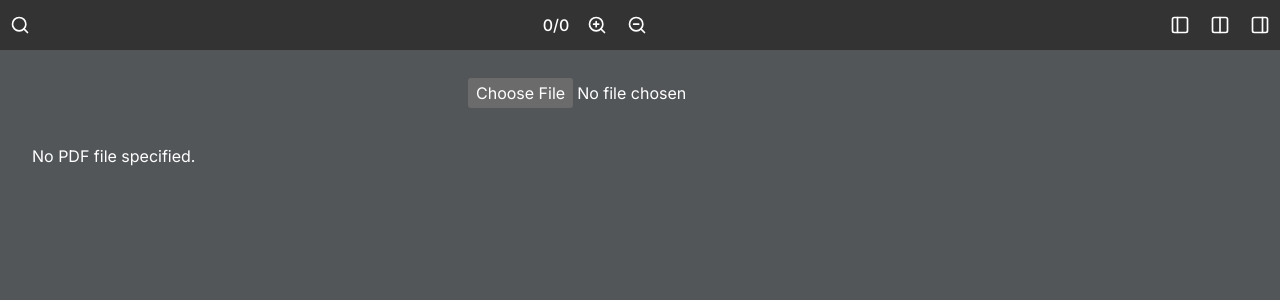
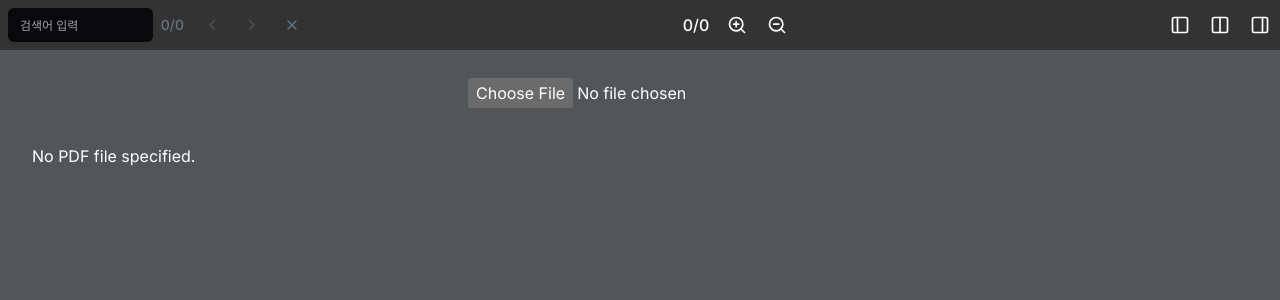
Before and after one commit to tallpizza/pdf_viewer, a Next.js app: page / in a window 1280 px wide. Shown: the top 300 px of the page. Built offline with nearby package versions, Linux system fonts and the light colour scheme.

Commit message:
search popup제거, 바로 header에 보이도록

```diff
--- a/components/searchPopup.tsx
+++ b/components/searchPopup.tsx
@@ -1,16 +1,10 @@
 // SearchPopover.tsx
 import { useState, useEffect } from "react";
 import { Button } from "@/components/ui/button";
-import {
-  Popover,
-  PopoverContent,
-  PopoverTrigger,
-} from "@/components/ui/popover";
 import { Input } from "@/components/ui/input";
 import { ChevronLeft, ChevronRight, Search, X } from "lucide-react";
 
 export function SearchPopover({ ...props }) {
-  const [open, setOpen] = useState<boolean>(false);
   const [currentMatch, setCurrentMatch] = useState(0);
   const [totalMatches, setTotalMatches] = useState<{ page: number }[]>([]);
   const [searchText, setSearchText] = useState("");
@@ -91,6 +85,9 @@ export function SearchPopover({ ...props }) {
         element.classList.remove("match", "current-match-highlight");
         element.removeAttribute("data-match-id");
       });
+    setSearchText("");
+    setCurrentMatch(0);
+    setTotalMatches([]);
   }
 
   useEffect(() => {
@@ -124,28 +121,14 @@ export function SearchPopover({ ...props }) {
   }, [currentMatch, totalMatches]);
 
   return (
-    <Popover open={open}>
-      <PopoverTrigger asChild>
-        <Button
-          variant="ghost"
-          size="icon"
-          onClick={() => {
-            setOpen(true);
-            handleSearch();
-          }}
-          {...props}
-        >
-          <Search className="h-5 w-5" />
-        </Button>
-      </PopoverTrigger>
-      <PopoverContent className="w-80 flex items-center justify-center gap-2">
+    <div className="w-80 flex items-center justify-center gap-2 p-2 h-[50px]">
       <Input
         type="text"
         placeholder="검색어 입력"
         value={searchText}
         onChange={(e) => setSearchText(e.target.value)}
         onKeyDown={handleInputKeyDown}
-          className="flex-1 border-none outline-none text-sm"
+        className="flex-1 border-none outline-none text-xs h-full"
       />
       <div className="text-sm text-gray-500">
         {currentMatch}/{totalMatches.length}
@@ -171,14 +154,12 @@ export function SearchPopover({ ...props }) {
           variant={"ghost"}
           size="icon"
           onClick={() => {
-              setOpen(false);
             clear();
           }}
         >
           <X className="h-4 w-4 text-gray-500" />
         </Button>
       </div>
-      </PopoverContent>
-    </Popover>
+    </div>
   );
 }
```
Lines whose indentation alone changed are shown as unchanged.
